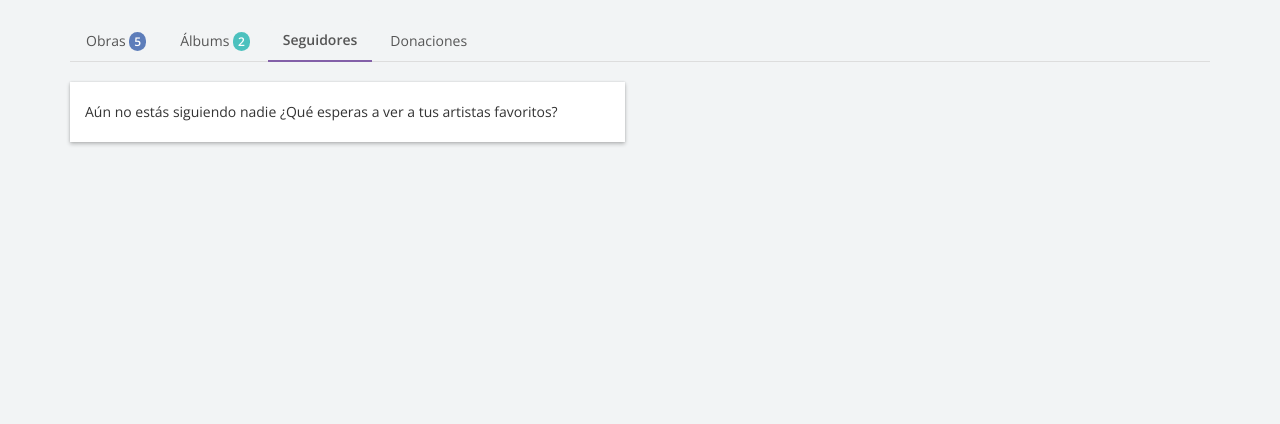
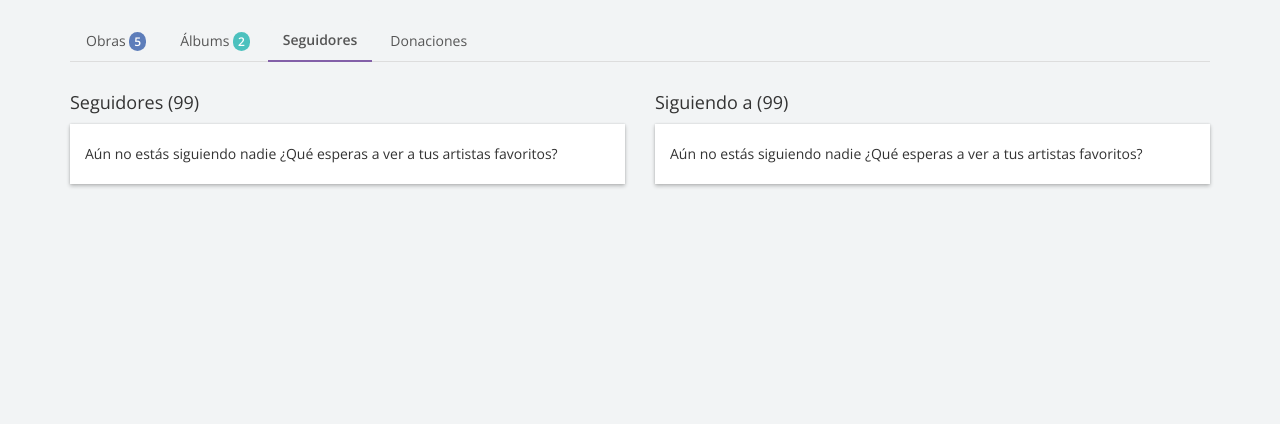
Before and after one commit to UAMISO4101/borderlandsoft201620, a Django app: page /user/1/ in a window 1280 px wide, after a click on "Seguidores". Shown: the part 235-659 px from the top of the page. Run offline with Django 3.2, Linux system fonts and the light colour scheme; data comes from the database, SQL or seed files in the repository; data that the repository does not hold is empty; style sheets or scripts are compiled from the project's sources; parts of the project's set-up code (start-up, migrations or seed data) failed here and were passed over; some libraries are stand-ins or nearby versions.

Commit message:
Se agregó el panel Siguiendo a...

```diff
--- a/SonidosLibres/templates/user.html
+++ b/SonidosLibres/templates/user.html
@@ -117,6 +117,19 @@
                         <br>
                         <div class="row">
                             <div class="col-sm-6">
+                                <h4>Seguidores (99)</h4>
+                                <div class="box col-xs-12">
+                                    {% if artist.seguidores.all %}
+                                        {% for seguidor in artist.seguidores.all %}
+                                                {% include "partials/artist-detail.html" with is_comment=False user_name=seguidor.username artist_name=seguidor.artista artist_image=seguidor.artista.val_imagen artist_id=seguidor.artista.id%}
+                                        {% endfor %}
+                                    {% else %}
+                                        <span>Aún no estás siguiendo nadie ¿Qué esperas a ver a tus artistas favoritos?</span>
+                                    {% endif %}
+                                </div>
+                            </div>
+                            <div class="col-sm-6">
+                                <h4>Siguiendo a (99)</h4>
                                 <div class="box col-xs-12">
                                     {% if artist.seguidores.all %}
                                         {% for seguidor in artist.seguidores.all %}
```
